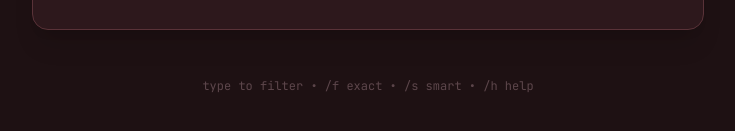
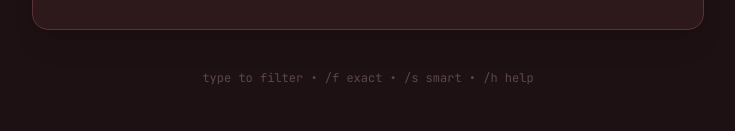
Before and after one commit to deepanjan1011/tbasednote, a React (Vite) app: page / in a window 1280 px wide. Shown: the part 379-510 px from the top of the page, without its empty margins (272-1007 px from the left). Built offline with nearby package versions, Linux system fonts and the light colour scheme; no server answers.

Commit message:
style: reduce top margin of navigation hints in App component

```diff
--- a/src/App.jsx
+++ b/src/App.jsx
@@ -712,7 +712,7 @@
                     {mode === 'HELP' && <HelpMenu />}
 
                     {mode === 'ROOT' && settings.show_navigation_hints !== 'false' && !inputVal && (
-                        <div className="mt-4 text-xs font-mono opacity-50 text-center" style={{ color: 'var(--muted-color)' }}>
+                        <div className="mt-2 text-xs font-mono opacity-50 text-center" style={{ color: 'var(--muted-color)' }}>
                             type to filter • /f exact • /s smart • /h help
                         </div>
                     )}
```
